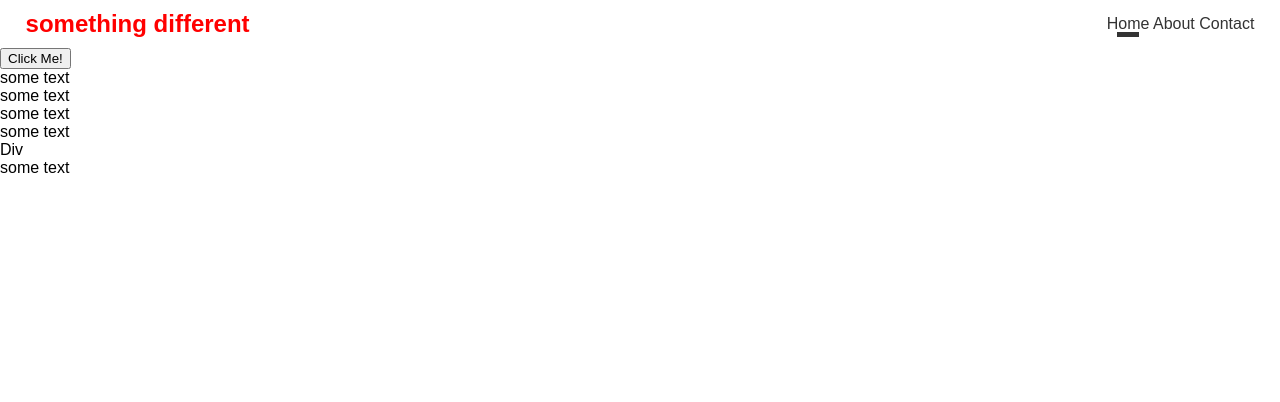
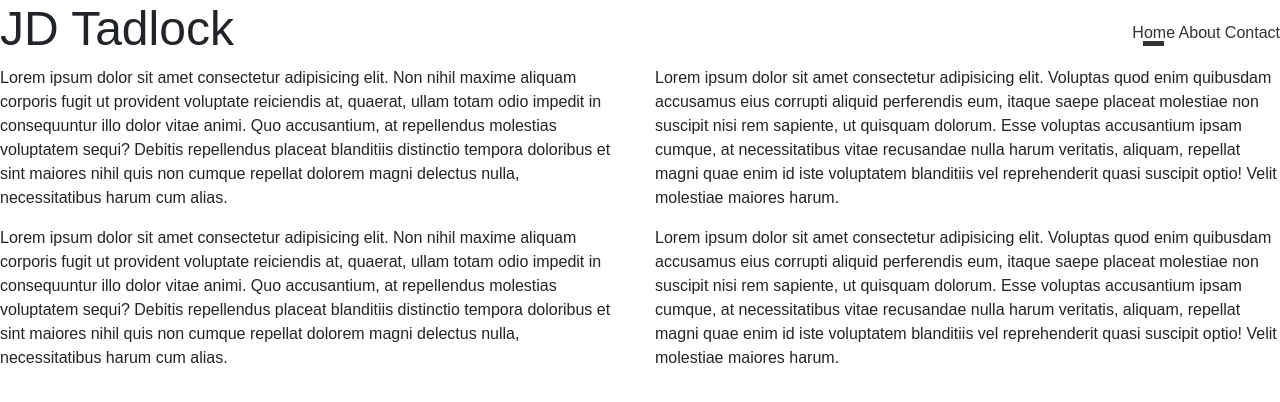
Before and after one commit to jdtdesigns/columbia_portfolio_review, a plain HTML site: page index.html in a window 1280 px wide. Drawn offline with nearby package versions, Linux system fonts and the light colour scheme; files whose address does not match are found by name.

Commit message:
styles removed

```diff
--- /dev/null
+++ b/css/bootstrap.css
@@ -0,0 +1,23 @@
+h2 {
+  font-size: 2rem;
+}
+
+.row {
+  display: flex;
+}
+
+.col {
+  flex-direction: column;
+}
+
+.col-sm {
+  flex: 0;
+}
+
+.justify-content-between {
+  justify-content: space-between;
+}
+
+.align-items-center {
+  align-items: center;
+}
--- a/css/style.css
+++ b/css/style.css
@@ -12,6 +12,10 @@ a {
   color: #333;
   text-decoration: none;
   position: relative;
+}
+
+h2 {
+  font-size: 3rem;
 }
 
 /* GLOBAL CLASSES */
--- a/index.html
+++ b/index.html
@@ -5,15 +5,21 @@
   <meta http-equiv="X-UA-Compatible" content="IE=edge">
   <meta name="viewport" content="width=device-width, initial-scale=1.0">
   <title>JD Tadlock - Portfolio</title>
-  <link rel="preconnect" href="https://fonts.googleapis.com">
+
   <link rel="preconnect" href="https://fonts.gstatic.com" crossorigin>
   <link href="https://fonts.googleapis.com/css2?family=Lato:wght@100;300&display=swap" rel="stylesheet">
+
+  <link rel="stylesheet" href="https://cdn.jsdelivr.net/npm/bootstrap@4.0.0/dist/css/bootstrap.min.css"
+    integrity="sha384-Gn5384xqQ1aoWXA+058RXPxPg6fy4IWvTNh0E263XmFcJlSAwiGgFAW/dAiS6JXm" crossorigin="anonymous">
+  <!-- <link rel="stylesheet" href="css/bootstrap.css"> -->
   <link rel="stylesheet" href="css/style.css">
 
 </head>
+
 <body>
 
-  <header class="top-row">
+  <div class="container-fluid">
+    <header class="row justify-content-between align-items-center">
       <h2>JD Tadlock</h2>
       <nav>
         <!-- We can use an "active" class to designate which page the user is currently on -->
@@ -22,21 +28,35 @@
         <a href="#">Contact</a>
       </nav>
     </header>
+  </div>
 
-  <button>Click Me!</button>
+  <section class="row">
+    <div class="col-sm">
+      <p>Lorem ipsum dolor sit amet consectetur adipisicing elit. Non nihil maxime aliquam corporis fugit ut provident voluptate reiciendis at, quaerat, ullam totam odio impedit in consequuntur illo dolor vitae animi.
+      Quo accusantium, at repellendus molestias voluptatem sequi? Debitis repellendus placeat blanditiis distinctio tempora doloribus et sint maiores nihil quis non cumque repellat dolorem magni delectus nulla, necessitatibus harum cum alias.</p>
+    </div>
+    <div class="col">
+      <p>Lorem ipsum dolor sit amet consectetur adipisicing elit. Voluptas quod enim quibusdam accusamus eius corrupti aliquid perferendis eum, itaque saepe placeat molestiae non suscipit nisi rem sapiente, ut quisquam dolorum.
+      Esse voluptas accusantium ipsam cumque, at necessitatibus vitae recusandae nulla harum veritatis, aliquam, repellat magni quae enim id iste voluptatem blanditiis vel reprehenderit quasi suscipit optio! Velit molestiae maiores harum.</p>
+    </div>
+  </section>
 
-  <div>
-    <p></p>
+  <section class="row">
+    <div class="col">
+      <p>Lorem ipsum dolor sit amet consectetur adipisicing elit. Non nihil maxime aliquam corporis fugit ut provident
+        voluptate reiciendis at, quaerat, ullam totam odio impedit in consequuntur illo dolor vitae animi.
+        Quo accusantium, at repellendus molestias voluptatem sequi? Debitis repellendus placeat blanditiis distinctio
+        tempora doloribus et sint maiores nihil quis non cumque repellat dolorem magni delectus nulla, necessitatibus
+        harum cum alias.</p>
     </div>
-  <div>
-    <p></p>
-    <p class="my-paragraph"></p>
-    <p></p>
-    <div>
-      <span>Div</span>
+    <div class="col">
+      <p>Lorem ipsum dolor sit amet consectetur adipisicing elit. Voluptas quod enim quibusdam accusamus eius corrupti
+        aliquid perferendis eum, itaque saepe placeat molestiae non suscipit nisi rem sapiente, ut quisquam dolorum.
+        Esse voluptas accusantium ipsam cumque, at necessitatibus vitae recusandae nulla harum veritatis, aliquam,
+        repellat magni quae enim id iste voluptatem blanditiis vel reprehenderit quasi suscipit optio! Velit molestiae
+        maiores harum.</p>
     </div>
-  </div>
-  <p></p>
+  </section>
 
   <script src="https://code.jquery.com/jquery-3.6.0.min.js"
   integrity="sha256-/xUj+3OJU5yExlq6GSYGSHk7tPXikynS7ogEvDej/m4=" crossorigin="anonymous"></script>
--- a/my_portfolio.js
+++ b/js/my_portfolio.js
@@ -17,16 +17,16 @@ var name = 'JD'; // string
 
 // $('body').html('<div>blah</div>');
 
-$('.top-row h2').text('something different').css('color', 'red');
+// $('.top-row h2').text('something different').css('color', 'red');
 
-$('p').text(`some text`);
+// $('p').text(`some text`);
 
-// Notice how I didn't use a # - id css selector. Since we only had one button on the page, I just selected it using the css selector "button"
-$('button').click(function () {
-  // $(this).css('color', 'purple');
-  // $('.my-paragraph').siblings('p').css('background', 'red');
-  $('.my-paragraph').parent().css('background', 'red');
-});
+// // Notice how I didn't use a # - id css selector. Since we only had one button on the page, I just selected it using the css selector "button"
+// $('button').click(function () {
+//   // $(this).css('color', 'purple');
+//   // $('.my-paragraph').siblings('p').css('background', 'red');
+//   $('.my-paragraph').parent().css('background', 'red');
+// });
 
 /**
 * For comparison, this vanilla javascript code is the same as the code from lines 25-29. Much simpler and condensed.
```
Also changed, not shown: about.html (added), contact.html (added). Lines whose indentation alone changed are shown as unchanged.
